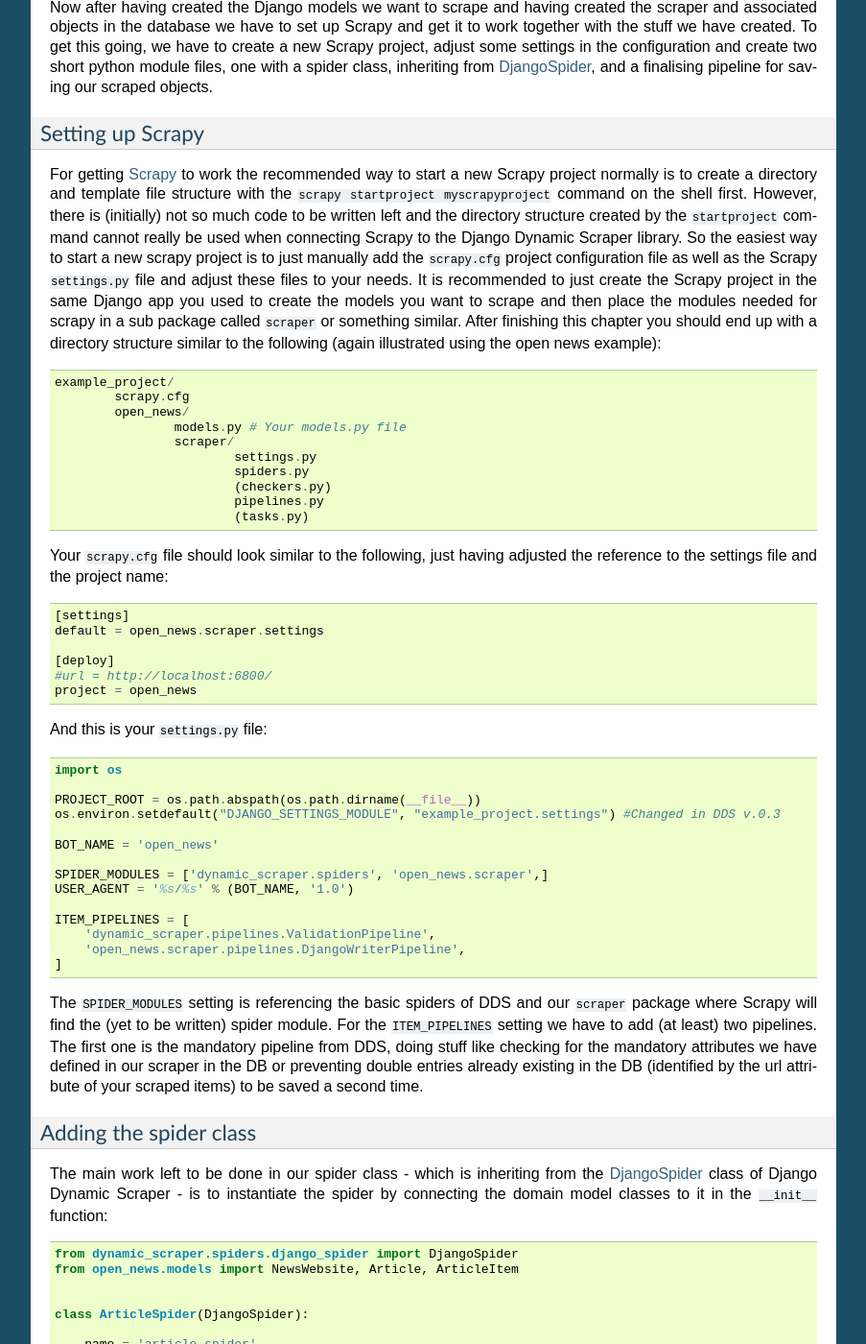
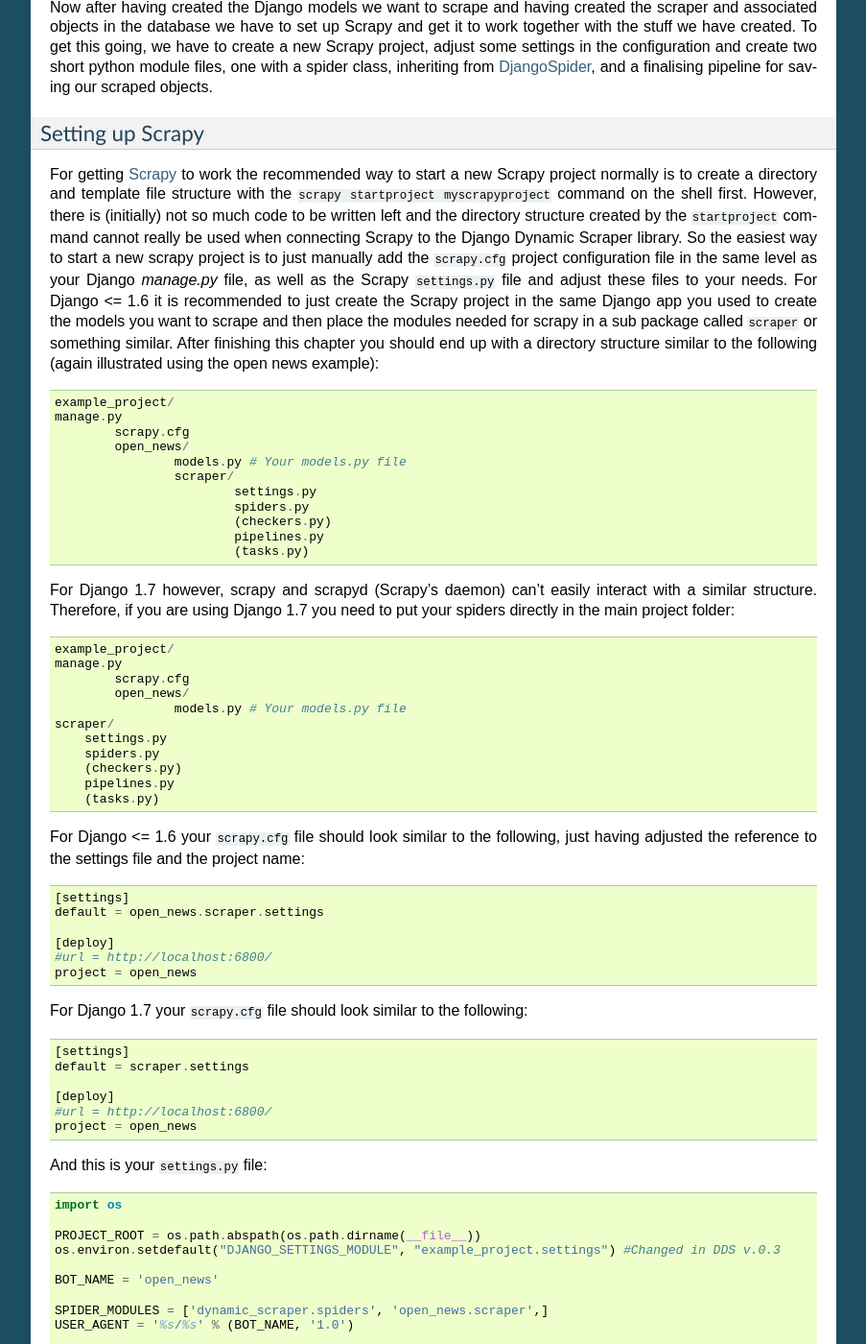
Before and after one commit to holgerd77/django-dynamic-scraper, a Sphinx documentation site: the page built from docs/getting_started.rst, in a window 1280 px wide and 1400 px high, scrolled down 8376 px. Shown: the whole window at 96% size, without its empty margins (198-1101 px from the left). Built offline with Sphinx 7.4.7, drawn with Linux system fonts in a browser that asks for light colours.

Commit message:
Adapted Documentation

```diff
--- a/docs/getting_started.rst
+++ b/docs/getting_started.rst
@@ -387,13 +387,15 @@
 However, there is (initially) not so much code to be written left and the directory structure
 created by the ``startproject`` command cannot really be used when connecting Scrapy to the Django Dynamic Scraper
 library. So the easiest way to start a new scrapy project is to just manually add the ``scrapy.cfg``
-project configuration file as well as the Scrapy ``settings.py`` file and adjust these files to your needs.
-It is recommended to just create the Scrapy project in the same Django app you used to create the models you
-want to scrape and then place the modules needed for scrapy in a sub package called ``scraper`` or something
+project configuration file in the same level as your Django `manage.py` file, as well as the Scrapy ``settings.py``
+file and adjust these files to your needs.
+For Django <= 1.6 it is recommended to just create the Scrapy project in the same Django app you used to create the
+models you want to scrape and then place the modules needed for scrapy in a sub package called ``scraper`` or something
 similar. After finishing this chapter you should end up with a directory structure similar to the following
 (again illustrated using the open news example)::
 
 	example_project/
+        manage.py
 		scrapy.cfg
 		open_news/
 			models.py # Your models.py file
@@ -404,11 +406,35 @@
 				pipelines.py
 				(tasks.py)
 
-Your ``scrapy.cfg`` file should look similar to the following, just having adjusted the reference to the
+For Django 1.7 however, scrapy and scrapyd (Scrapy's daemon) can't easily interact with a similar structure. Therefore,
+if you are using Django 1.7 you need to put your spiders directly in the main project folder::
+
+	example_project/
+        manage.py
+		scrapy.cfg
+		open_news/
+			models.py # Your models.py file
+        scraper/
+            settings.py
+            spiders.py
+            (checkers.py)
+            pipelines.py
+            (tasks.py)
+
+For Django <= 1.6  your ``scrapy.cfg`` file should look similar to the following, just having adjusted the reference to the
 settings file and the project name::
 
 	[settings]
 	default = open_news.scraper.settings
+
+	[deploy]
+	#url = http://localhost:6800/
+	project = open_news
+
+For Django 1.7 your ``scrapy.cfg`` file should look similar to the following::
+
+	[settings]
+	default = scraper.settings
 
 	[deploy]
 	#url = http://localhost:6800/
```
